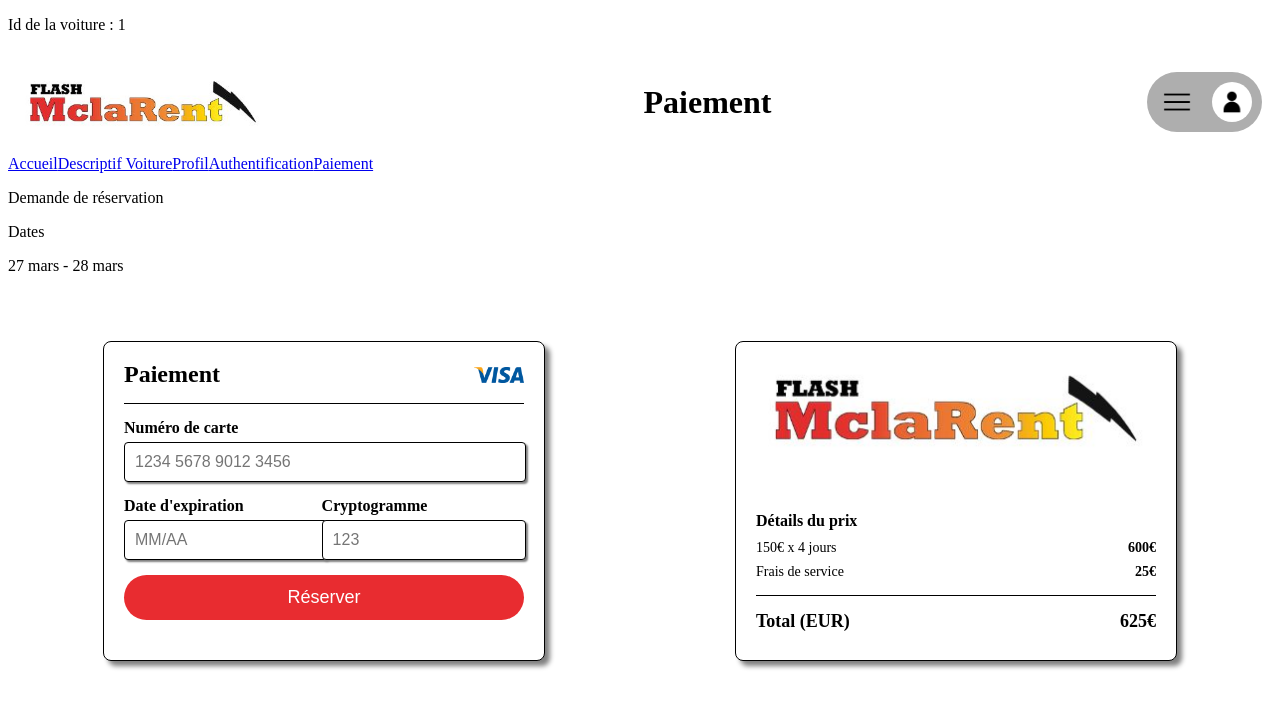
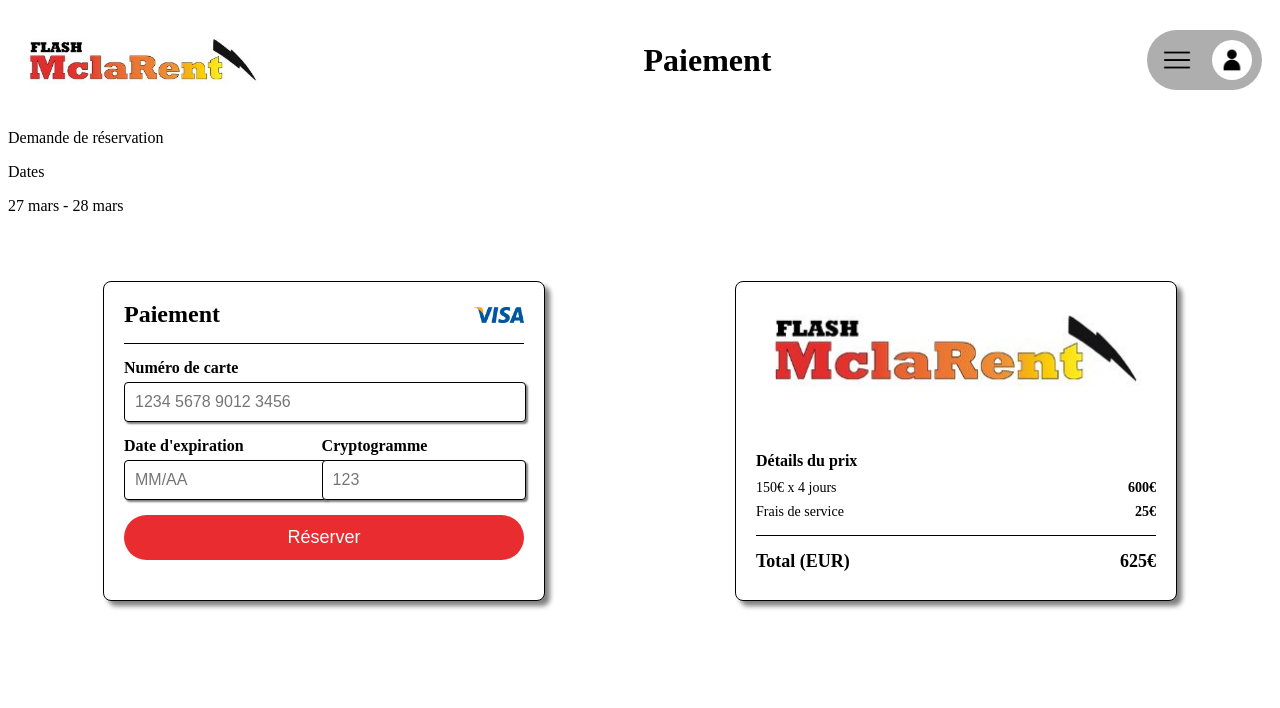
Before and after one commit to BaptisteMathon/Hackathon, a React (Create React App) app: page /paiement/1 in a window 1280 px wide. Shown: the top 708 px of the page. Built offline with nearby package versions, Linux system fonts and the light colour scheme.

Commit message:
correction css

```diff
--- a/src/composants/CardInfos.css
+++ b/src/composants/CardInfos.css
@@ -57,12 +57,12 @@ h2 {
   margin-right: 0;
 }
 
-label {
+.payment-label {
   font-weight: bold;
   margin-bottom: 5px;
 }
 
-input {
+.payment-input {
   width: 100%;
   padding: 10px;
   font-size: 16px;
@@ -72,7 +72,7 @@ input {
   box-shadow: 2px 2px 2px gray;
 }
 
-input:focus {
+.payment-input:focus {
   outline: none;
   border-color: #007bff;
 }
--- a/src/composants/CardInfos.js
+++ b/src/composants/CardInfos.js
@@ -16,8 +16,8 @@ const PaiementForm = () => {
         <form className="payment-form">
           <div className="payment-fields">
             <div className="input-group">
-              <label htmlFor="cardNumber">Numéro de carte</label>
-              <input
+              <label htmlFor="cardNumber" className="payment-label">Numéro de carte</label>
+              <input className="payment-input"
                 type="text"
                 id="cardNumber"
                 value={cardNumber}
@@ -28,8 +28,8 @@ const PaiementForm = () => {
               />
             </div>
             <div className="input-group half-width">
-              <label htmlFor="expiryDate">Date d'expiration</label>
-              <input
+              <label htmlFor="expiryDate" className="payment-label">Date d'expiration</label>
+              <input className="payment-input"
                 type="text"
                 id="expiryDate"
                 value={expiryDate}
@@ -40,8 +40,8 @@ const PaiementForm = () => {
               />
             </div>
             <div className="input-group half-width">
-              <label htmlFor="cvv">Cryptogramme</label>
-              <input
+              <label htmlFor="cvv" className="payment-label">Cryptogramme</label>
+              <input className="payment-input"
                 type="text"
                 id="cvv"
                 value={cvv}
--- a/src/pages/Paiement.js
+++ b/src/pages/Paiement.js
@@ -1,16 +1,11 @@
 import CardInfos from '../composants/CardInfos';
 import Recap from '../composants/Recap';
 
-import {useParams} from "react-router-dom";
-
 function Paiement() {
-
-    const {carId} = useParams();
 
     return (
 
         <div>
-        <p>Id de la voiture : {carId}</p>
          <div class="header">
             <img src="/MclaRent.png" alt="MclaRent" width={"250px"}/>
             <h1>Paiement</h1>
@@ -19,13 +14,6 @@ function Paiement() {
               <img src="/user.png" alt="user" width={"30px"} class="user-user"/>
             </div>
         </div>
-            <nav>
-                <a href="/">Accueil</a>
-                <a href="/detailCar">Descriptif Voiture</a>
-                <a href="/profil">Profil</a>
-                <a href="/auth">Authentification</a>
-                <a href='/paiement'>Paiement</a>
-            </nav>
 
         <div>
             <p>Demande de réservation</p>
```
Lines whose indentation alone changed are shown as unchanged.
